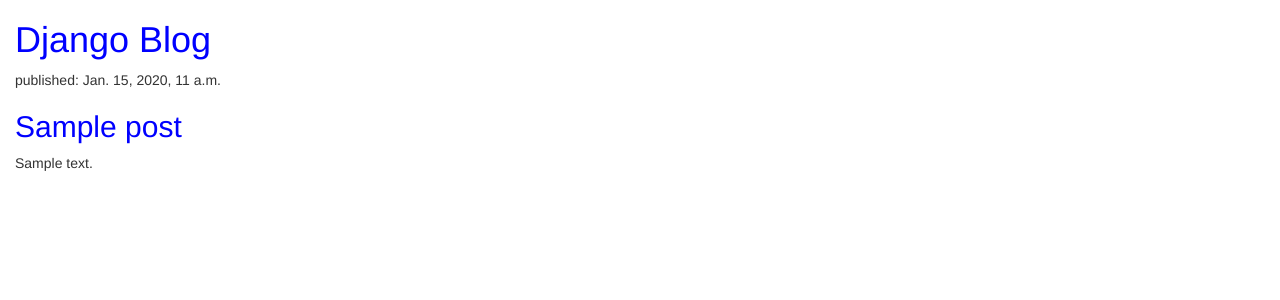
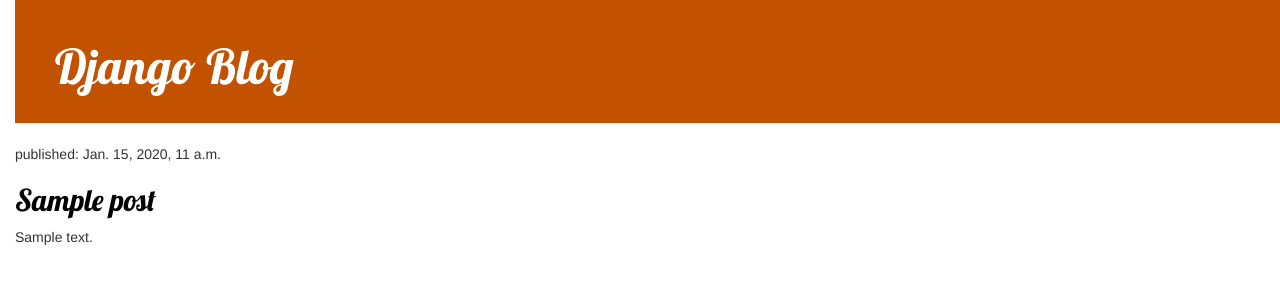
Before and after one commit to raffaeletolino/My-first-blog, a Django app: page / in a window 1280 px wide. Shown: the top 300 px of the page. Run offline with Django 3.2, Linux system fonts and the light colour scheme; tables that the repository leaves empty hold one stand-in row (values such as "Sample post"); some libraries are stand-ins or nearby versions.

Commit message:
Modified templates to display posts from database.

```diff
--- a/blog/static/css/blog.css
+++ b/blog/static/css/blog.css
@@ -1,6 +1,30 @@
 h1 a, h2 a {
-   color: #0000FF;
+   color: #C25100;
+   font-family: 'Lobster';
 }
 body {
     padding-left: 15px;
 }
+
+/* per classi denominate con page-header in HTML*/
+
+.page-header {
+     background-color: #C25100;
+     margin-top: 0;
+     padding: 20px 20px 20px 40px;
+}
+
+.page-header h1, .page-header h1 a, .page-header h1 a:visited, .page-header h1 a:active {
+     color: #ffffff;
+     font-size: 36pt;
+     text-decoration: none;
+}
+
+/* per classi denominate con post in HTML*/
+.post {
+     margin-bottom: 70px;
+}
+
+.post h2 a, .post h2 a:visited {
+     color: #000000;
+}
--- a/blog/templates/blog/post_list.html
+++ b/blog/templates/blog/post_list.html
@@ -2,22 +2,20 @@
 <html>
     <head>
         <title>Django blog</title>
-		<!-- installare bootstrap-->
         <link rel="stylesheet" href="//maxcdn.bootstrapcdn.com/bootstrap/3.2.0/css/bootstrap.min.css">
         <link rel="stylesheet" href="//maxcdn.bootstrapcdn.com/bootstrap/3.2.0/css/bootstrap-theme.min.css">
         <link rel="stylesheet" href="{% static 'css/blog.css' %}">
+		<link href="//fonts.googleapis.com/css?family=Lobster&subset=latin,latin-ext" rel="stylesheet" type="text/css">
     </head>
     <body>
-        <div>
+        <div class="page-header">
             <h1><a href="/">Django Blog</a></h1>
         </div>
-		<!-- rendere visibili le liste -->
-		<!--ciclo for-->
+
         {% for post in posts %}
-			<div>
+            <div class="post">
                 <p>published: {{ post.published_date }}</p>
                 <h2><a href="">{{ post.title }}</a></h2>
-				<!--|linebreaks introduce un filtro che traduce gli accapo (la pressione del tasto "invio" sulla tastiera) nel loro equivalente in HTML.-->
                 <p>{{ post.text|linebreaksbr }}</p>
             </div>
         {% endfor %}
```
Lines whose indentation alone changed are shown as unchanged.
